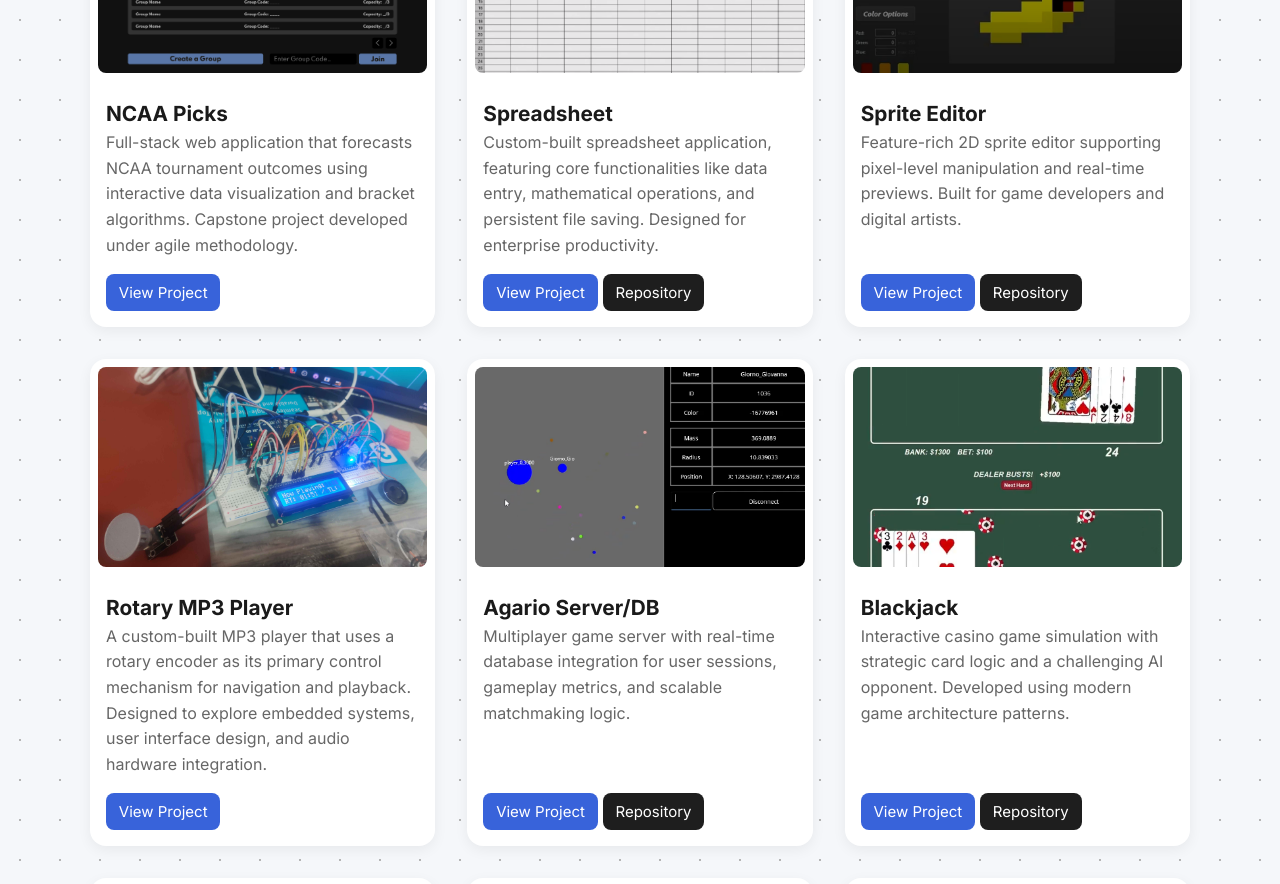
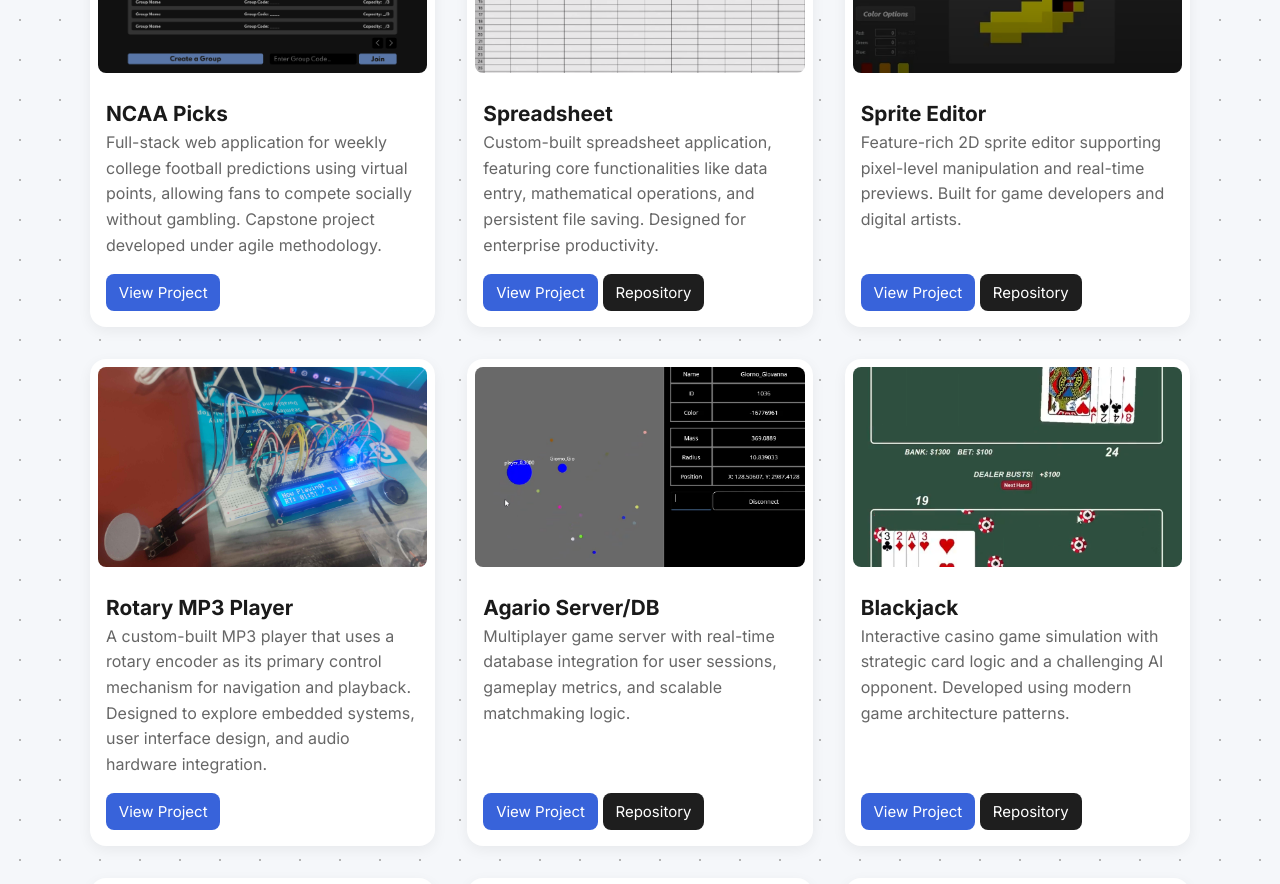
Before and after one commit to Taizuki/portfolio, a React (Create React App) app: page / in a window 1280 px wide. Shown: the part 1920-2804 px from the top of the page. Built offline with nearby package versions, Linux system fonts and the light colour scheme.

Commit message:
Description fix

```diff
--- a/src/App.js
+++ b/src/App.js
@@ -253,7 +253,7 @@ function Projects() {
   const projects = [
     {
       title: "NCAA Picks",
-      desc: "Full-stack web application that forecasts NCAA tournament outcomes using interactive data visualization and bracket algorithms. Capstone project developed under agile methodology.",
+      desc: "Full-stack web application for weekly college football predictions using virtual points, allowing fans to compete socially without gambling. Capstone project developed under agile methodology.",
       img: NCAAPicks,
       link: "https://corptoolsprojectshowcase.netlify.app/",
     },
```
